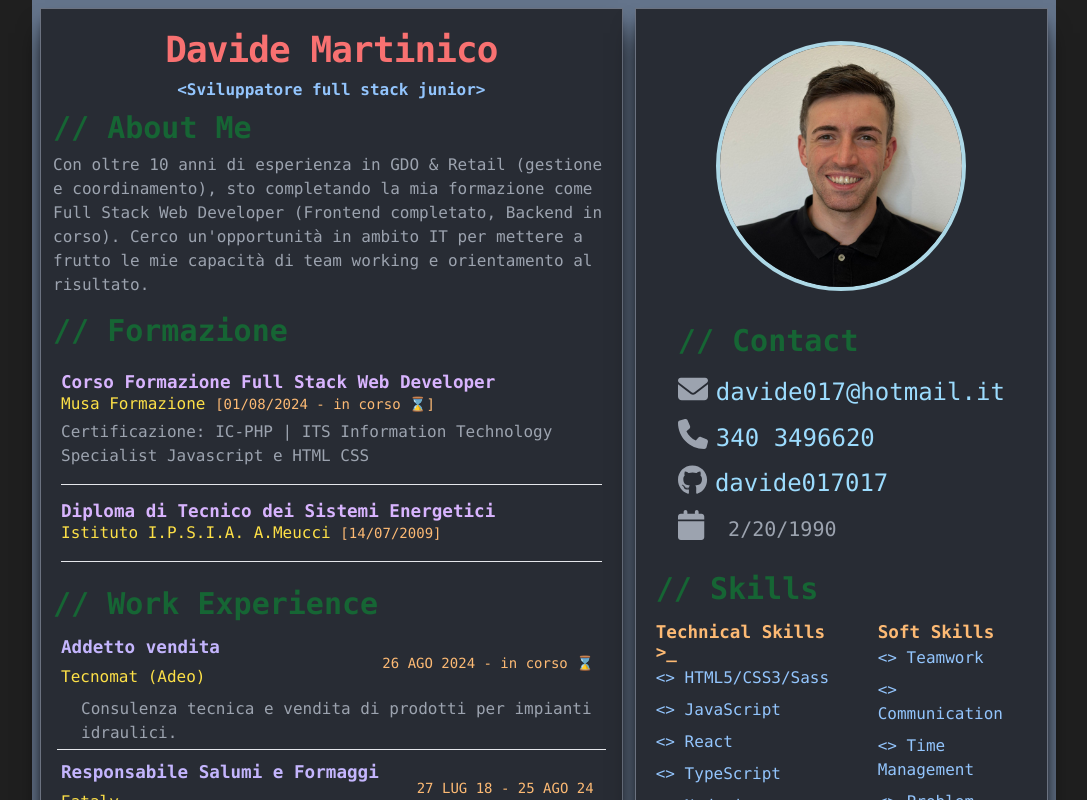
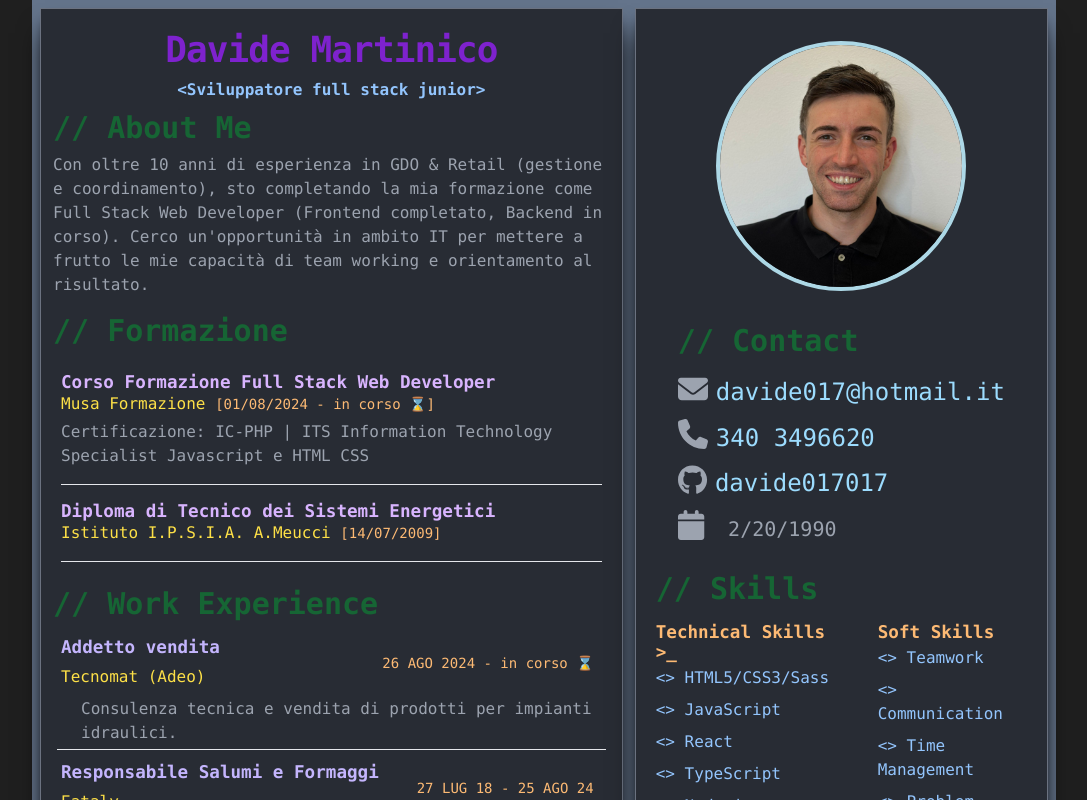
Before and after one commit to davide017017/MyCv-React-Public, a React (Vite) app: page / in a window 1280 px wide. Shown: the top 800 px of the page, without its empty margins (96-1183 px from the left). Built offline with nearby package versions, Linux system fonts and the light colour scheme.

Commit message:
prova colore

```diff
--- a/src/components/Header.tsx
+++ b/src/components/Header.tsx
@@ -8,7 +8,7 @@ interface HeaderProps {
 const Header: React.FC<HeaderProps> = ({ name, role }) => {
     return (
         <header className="py-2 text-center"> {/* Padding verticale e allineamento al centro */}
-            <h1 className=" font-bold tracking-tight text-red-400"> {/* Nome */}
+            <h1 className=" font-bold tracking-tight text-purple-700"> {/* Nome */}
                 {name}
             </h1>
             <p className="min-w-full whitespace-nowrap mt-2 text-blue-300 font-bold "> {/* Ruolo */}
```
Also changed, not shown: 2 other files (tests, documents, lock files or other folders).
